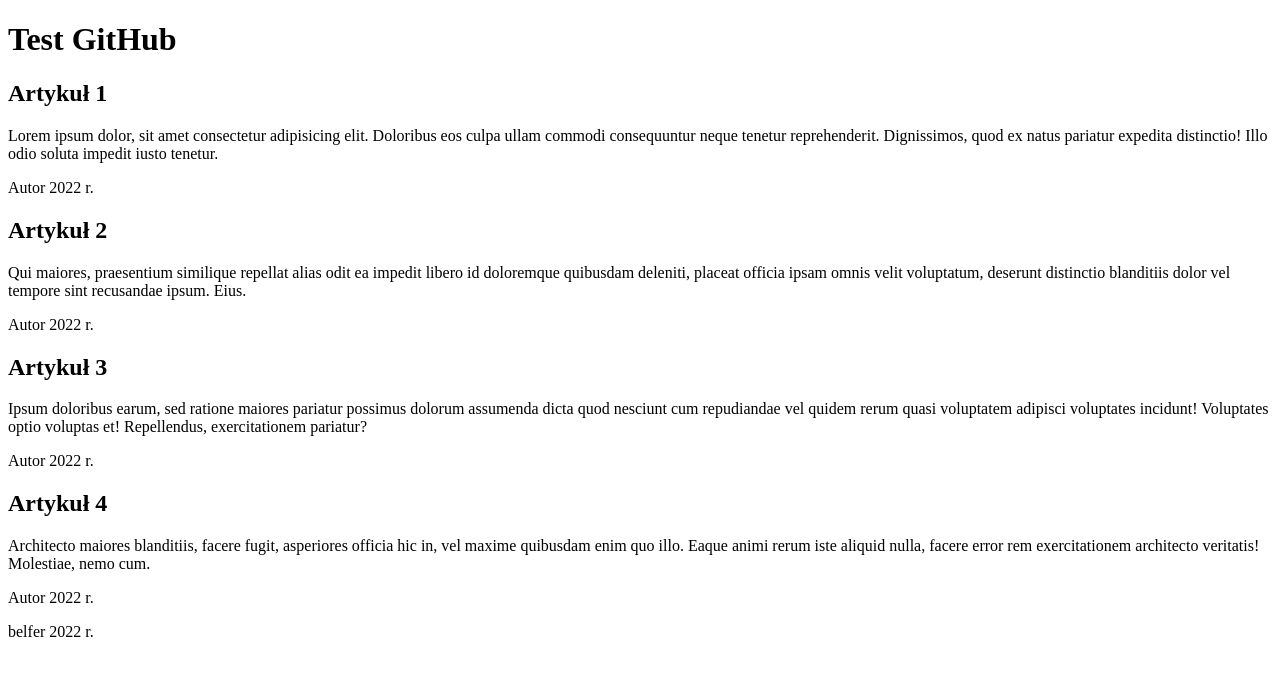
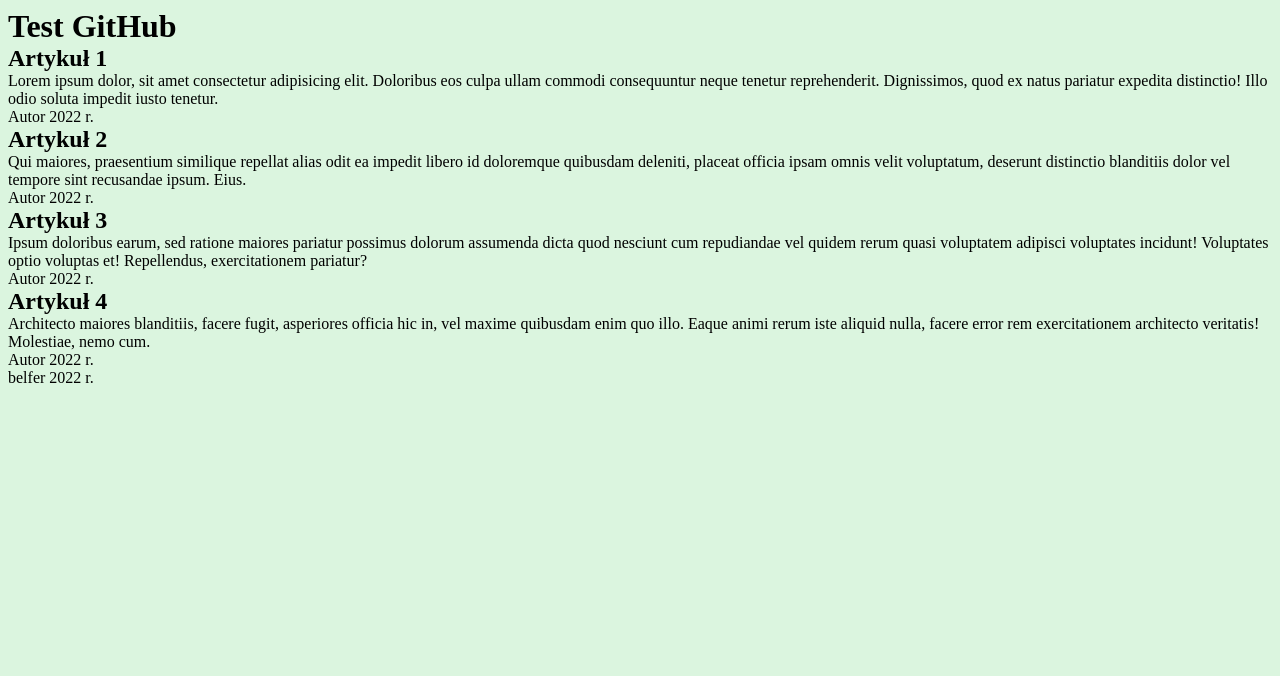
Before and after one commit to tutak1i20/test2igr2, a plain HTML site: page index.html in a window 1280 px wide. Drawn offline with Linux system fonts and the light colour scheme.

Commit message:
Added style.css

```diff
--- a/index.html
+++ b/index.html
@@ -4,7 +4,8 @@
     <meta charset="UTF-8">
     <meta http-equiv="X-UA-Compatible" content="IE=edge">
     <meta name="viewport" content="width=device-width, initial-scale=1.0">
-    <title>Document</title>
+    <title>Test GitHub</title>
+    <link rel="stylesheet" href="style.css">
 </head>
 <body>
     <div class="container">
--- /dev/null
+++ b/style.css
@@ -0,0 +1,8 @@
+body *{
+    margin: 0;
+    padding: 0;
+    box-sizing: border-box;
+}
+body{
+    background-color: #dbf5df;
+}
```
